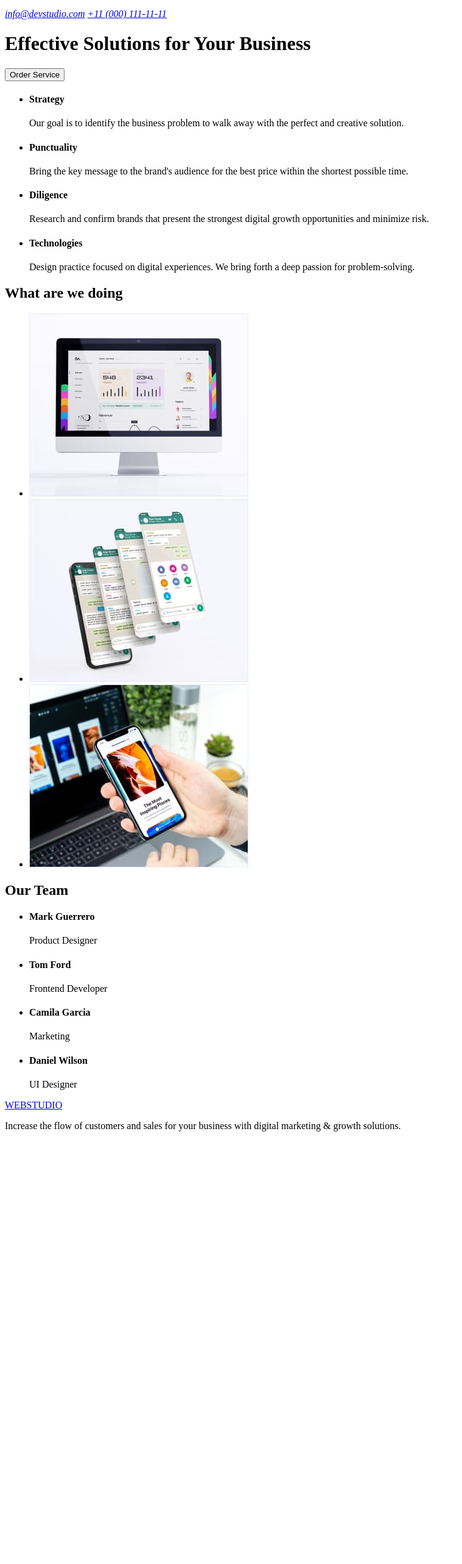
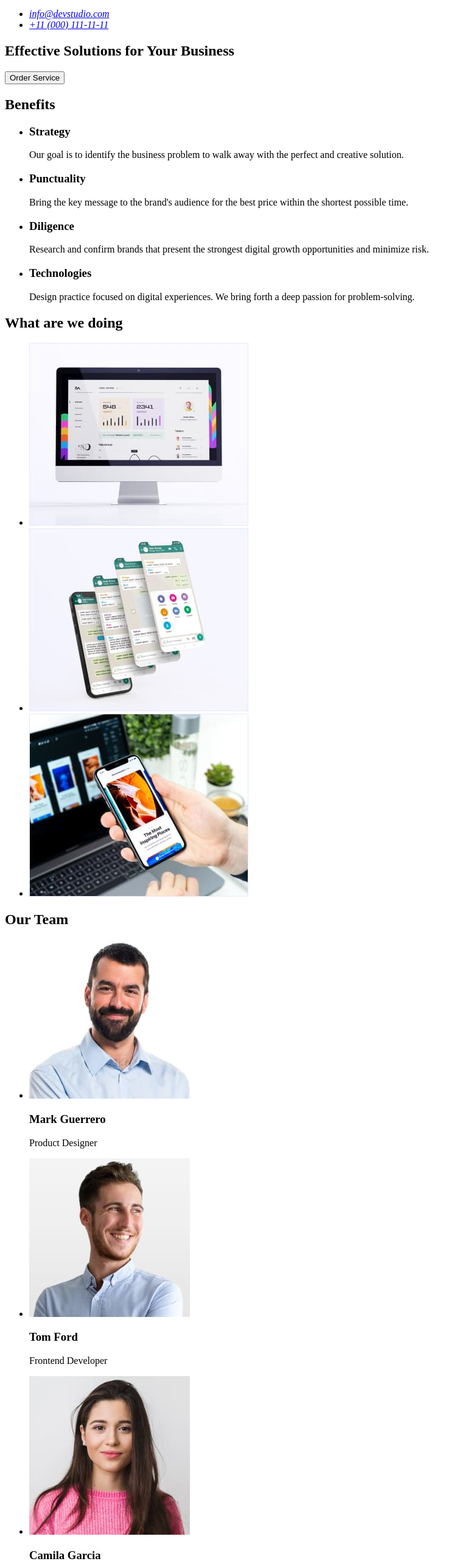
Before and after one commit to Goldenrash-lab/goit-markup-hw-01, a plain HTML site: page index.html in a window 1280 px wide. Shown: the part 98-2662 px from the top of the page at 61% size, without its empty margins (0-759 px from the left). Before the commit the page ends 1969 px from the top, so only its background shows below. Drawn offline with Linux system fonts and the light colour scheme.

Commit message:
Update index.html

```diff
--- a/index.html
+++ b/index.html
@@ -7,10 +7,8 @@
   </head>
   <body>
     <header class="header">
-      <div class="logo">
-        <a href="index.html" class="logo-link"><span>WEB</span>STUDIO</a>
-      </div>
       <nav class="header__menu">
+        <a href="./index.html" class="logo-link">WEBSTUDIO</a>
         <ul class="menu__list">
           <li class="menu__list-item">
             <a href="#" class="menu__list-link">Studio</a>
@@ -23,43 +21,55 @@
           </li>
         </ul>
       </nav>
+
       <address class="address">
-        <a href="mailto:info@devstudio.com" class="address_mail"
-          >info@devstudio.com</a
-        >
-        <a href="tel:+110001111111" class="address_tel">+11 (000) 111-11-11</a>
+        <ul class="address__list">
+          <li class="address__list-item">
+            <a href="mailto:info@devstudio.com" class="address_mail"
+              >info@devstudio.com</a
+            >
+          </li>
+          <li class="address__list-item">
+            <a href="tel:+110001111111" class="address_tel"
+              >+11 (000) 111-11-11</a
+            >
+          </li>
+        </ul>
       </address>
     </header>
 
     <main class="main">
-      <h1 class="main__title">Effective Solutions for Your Business</h1>
-      <button type="button" class="main__btn">Order Service</button>
+      <section class="banner">
+        <h1 class="main__title">Effective Solutions for Your Business</h1>
+        <button type="button" class="main__btn">Order Service</button>
+      </section>
 
       <section class="benefits">
+        <h2 class="benefits__title">Benefits</h2>
         <ul class="benefits__list">
           <li class="benefits__list-item">
-            <h4 class="benefits__item-title">Strategy</h4>
+            <h3 class="benefits__item-title">Strategy</h3>
             <p class="benefits__item-text">
               Our goal is to identify the business problem to walk away with the
               perfect and creative solution.
             </p>
           </li>
           <li class="benefits__list-item">
-            <h4 class="benefits__item-title">Punctuality</h4>
+            <h3 class="benefits__item-title">Punctuality</h3>
             <p class="benefits__item-text">
               Bring the key message to the brand's audience for the best price
               within the shortest possible time.
             </p>
           </li>
           <li class="benefits__list-item">
-            <h4 class="benefits__item-title">Diligence</h4>
+            <h3 class="benefits__item-title">Diligence</h3>
             <p class="benefits__item-text">
               Research and confirm brands that present the strongest digital
               growth opportunities and minimize risk.
             </p>
           </li>
           <li class="benefits__list-item">
-            <h4 class="benefits__item-title">Technologies</h4>
+            <h3 class="benefits__item-title">Technologies</h3>
             <p class="benefits__item-text">
               Design practice focused on digital experiences. We bring forth a
               deep passion for problem-solving.
@@ -73,21 +83,21 @@
         <ul class="services__list">
           <li class="services__list-item">
             <img
-              src="images/services-img1.jpg"
+              src="./images/services-img1.jpg"
               alt="monitor"
               class="services__item-img"
             />
           </li>
           <li class="services__list-item">
             <img
-              src="images/services-img2.jpg"
+              src="./images/services-img2.jpg"
               alt="mobile-app"
               class="services__item-img"
             />
           </li>
           <li class="services__list-item">
             <img
-              src="images/services-img3.jpg"
+              src="./images/services-img3.jpg"
               alt="sync with PC"
               class="services__item-img"
             />
@@ -99,19 +109,39 @@
         <h2 class="team__title">Our Team</h2>
         <ul class="team__list">
           <li class="team__list-item">
-            <h4 class="team__item-title">Mark Guerrero</h4>
+            <img
+              src="./images/team-img1.jpg"
+              alt="people1"
+              class="team__item-img"
+            />
+            <h3 class="team__item-title">Mark Guerrero</h3>
             <p class="team__item-text">Product Designer</p>
           </li>
           <li class="team__list-item">
-            <h4 class="team__item-title">Tom Ford</h4>
+            <img
+              src="./images/team-img2.jpg"
+              alt="people2"
+              class="team__item-img"
+            />
+            <h3 class="team__item-title">Tom Ford</h3>
             <p class="team__item-text">Frontend Developer</p>
           </li>
           <li class="team__list-item">
-            <h4 class="team__item-title">Camila Garcia</h4>
+            <img
+              src="./images/team-img3.jpg"
+              alt="people3"
+              class="team__item-img"
+            />
+            <h3 class="team__item-title">Camila Garcia</h3>
             <p class="team__item-text">Marketing</p>
           </li>
           <li class="team__list-item">
-            <h4 class="team__item-title">Daniel Wilson</h4>
+            <img
+              src="./images/team-img4.jpg"
+              alt="people4"
+              class="team__item-img"
+            />
+            <h3 class="team__item-title">Daniel Wilson</h3>
             <p class="team__item-text">UI Designer</p>
           </li>
         </ul>
@@ -119,9 +149,7 @@
     </main>
 
     <footer class="footer">
-      <div class="logo">
-        <a href="index.html" class="logo-link"><span>WEB</span>STUDIO</a>
-      </div>
+      <a href="index.html" class="logo-link">WEBSTUDIO</a>
       <p class="footer__text">
         Increase the flow of customers and sales for your business with digital
         marketing & growth solutions.
```
